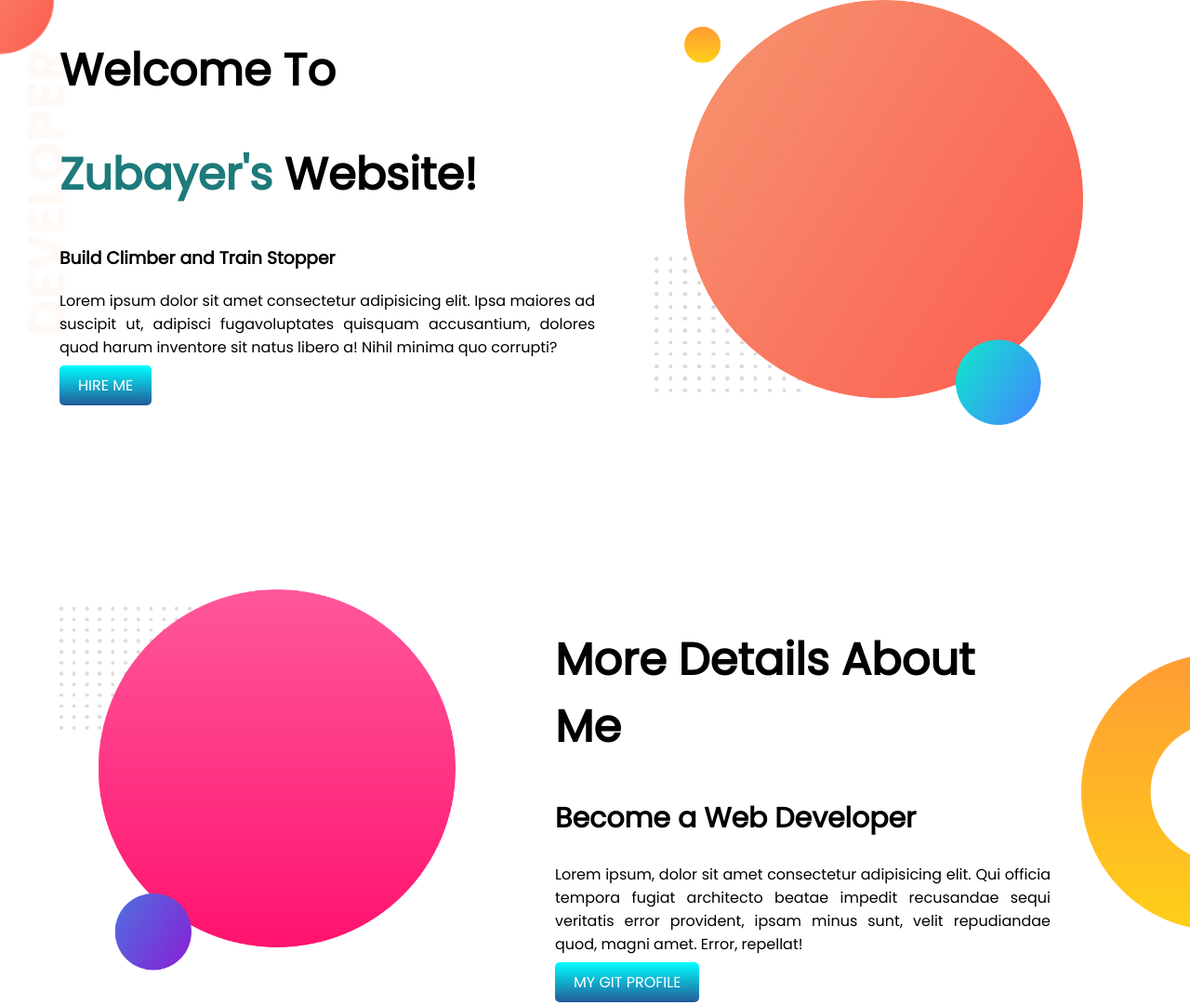
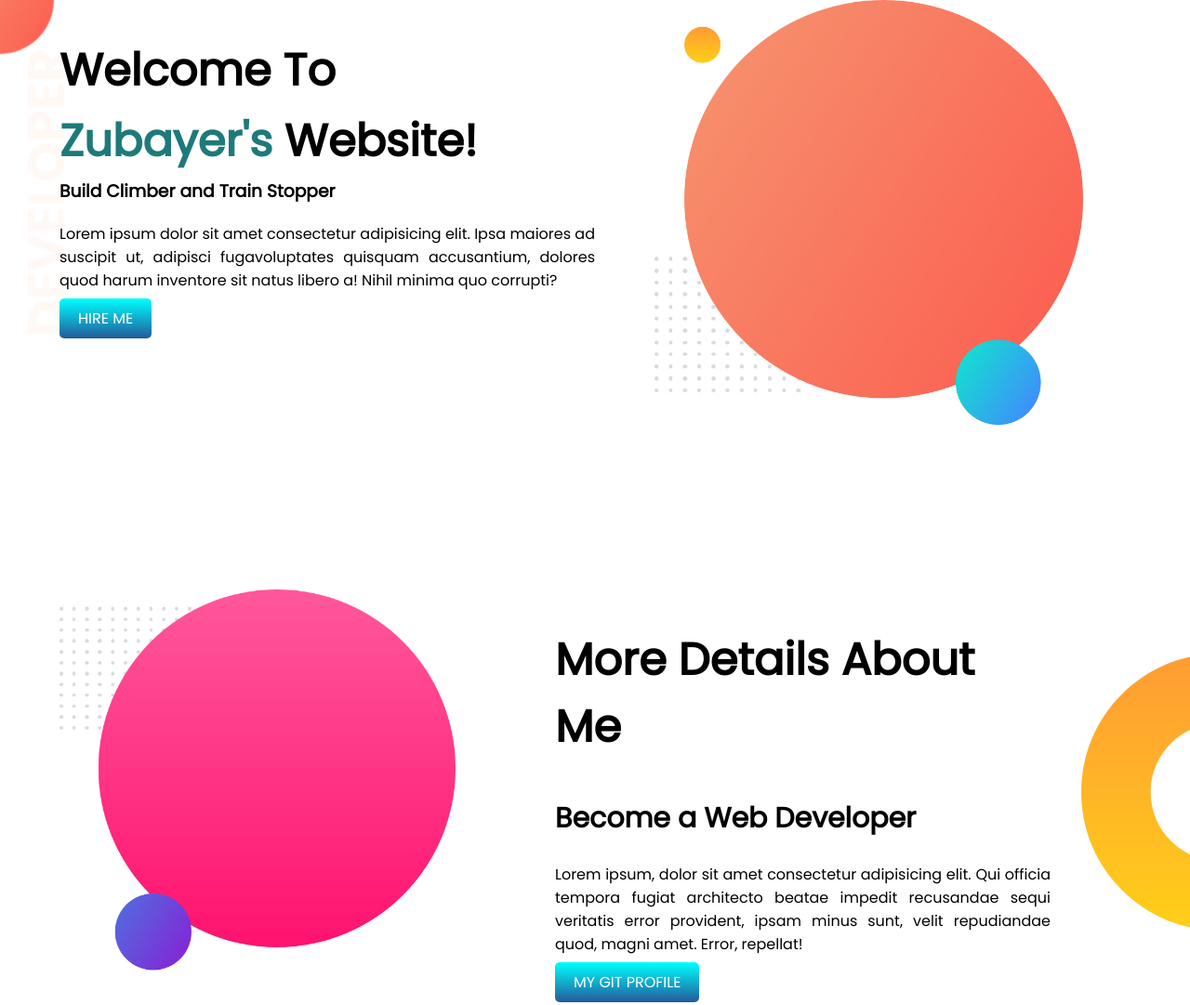
Before and after one commit to zbrpucstd/developer-portfolio, a plain HTML site: page index.html in a window 1280 px wide. Shown: the top 1081 px of the page at 93% size. Drawn offline with Linux system fonts and the light colour scheme; a web font is replaced by a local one.

Commit message:
some additional css added

```diff
--- a/index.html
+++ b/index.html
@@ -18,7 +18,7 @@
     <section class="top-banner flexible-container">
         <div class="details-part">
             <h1>Welcome To</h1>
-            <h1><span class="text-color">Zubayer's</span> Website!</h1>
+            <h1 id="remove-line-height"><span class="text-color">Zubayer's</span> Website!</h1>
             <h3>Build Climber and Train Stopper</h3>
             <p class="text-align">Lorem ipsum dolor sit amet consectetur adipisicing elit. Ipsa maiores ad suscipit ut,
                 adipisci fugavoluptates quisquam accusantium, dolores quod harum inventore sit natus libero a! Nihil
--- a/style.css
+++ b/style.css
@@ -89,3 +89,7 @@ h2 {
 #footer-center {
     text-align: center;
 }
+
+#remove-line-height {
+    line-height: 0px;
+}
```
